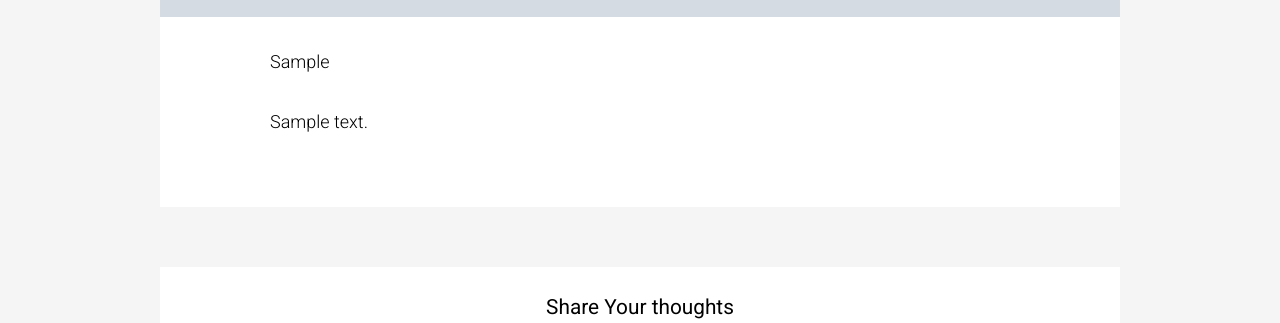
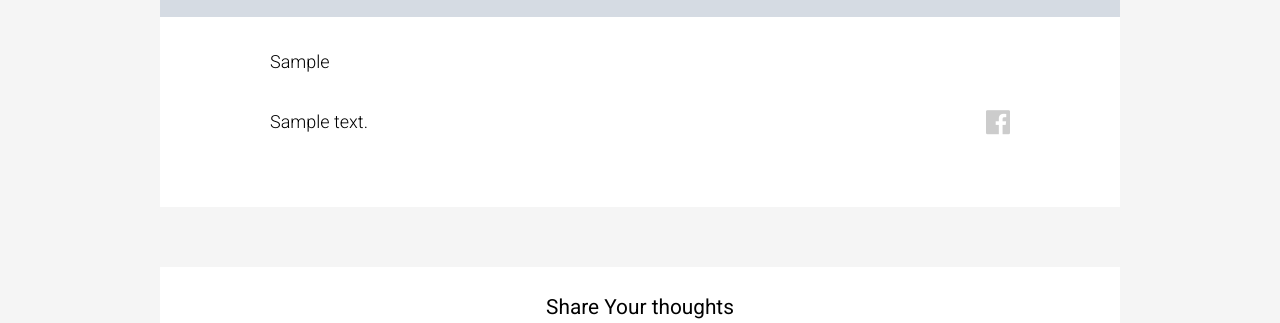
Before and after one commit to coding-buzz/hornet, a Django app: template blog/templates/blog/pages/blog_post_page.html in a window 1280 px wide. Shown: the part 1093-1416 px from the top of the page. Run offline with Django 3.2, Linux system fonts and the light colour scheme; tables that the repository leaves empty hold one stand-in row (values such as "Sample post"); the template is opened without the code that fills it: values that come from a table or form of the project are taken from there, most other values are stand-ins (such as "Sample title", 1, 10 or a date in 2020); grey boxes marked "Sample" are stand-in pictures; style sheets or scripts are compiled from the project's sources; parts of the project's set-up code (start-up, migrations or seed data) failed here and were passed over; some libraries are stand-ins or nearby versions.

Commit message:
Add fb link to full blog post view.

```diff
--- a/blog/static/blog/scss/blocks/blog_post.scss
+++ b/blog/static/blog/scss/blocks/blog_post.scss
@@ -217,6 +217,12 @@
         }
     }
 
+    .full {
+        .fb-share-link {
+            float: right;
+        }
+    }
+
     .short-footer {
         padding: 0 20px;
         .fb-share-link {
--- /dev/null
+++ b/blog/templates/blog/pages/partials/_share_on_facebook.html
@@ -0,0 +1,5 @@
+<a target="_blank"
+   href="http://www.facebook.com/sharer/sharer.php?u={{ BASE_URL }}{% url 'blog:blog_post_view' blog_post.id %}"
+   class="fb-share-link">
+    <span class="icon-facebook-official"></span>
+</a>
--- a/blog/templates/blog/pages/partials/blog_post.html
+++ b/blog/templates/blog/pages/partials/blog_post.html
@@ -29,17 +29,16 @@
     {% if show_full_content %}
         <div class="blog-post-content full">
             {{ blog_post.content|include_all_elements|safe }}
+
+            {% include 'blog/pages/partials/_share_on_facebook.html' %}
         </div>
     {% else %}
         <div class="short-footer">
             <a href="{% url 'blog:blog_post_view' blog_post.id %}" class="continue-reading-button">
                 Continue reading <span class="icon-right"></span>
             </a>
-            <a target="_blank"
-               href="http://www.facebook.com/sharer/sharer.php?u={{ BASE_URL }}{% url 'blog:blog_post_view' blog_post.id %}"
-               class="fb-share-link">
-                <span class="icon-facebook-official"></span>
-            </a>
+
+            {% include 'blog/pages/partials/_share_on_facebook.html' %}
         </div>
     {% endif %}
 </div>
```
